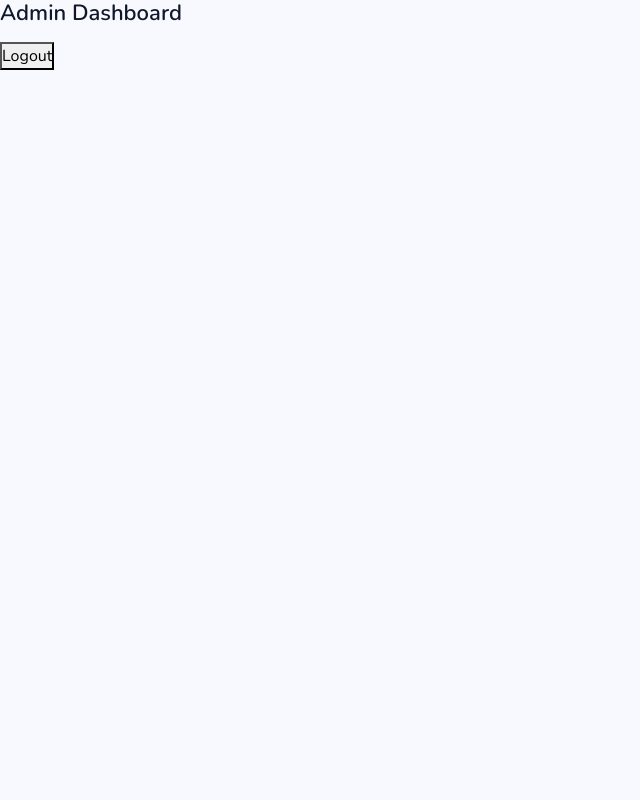
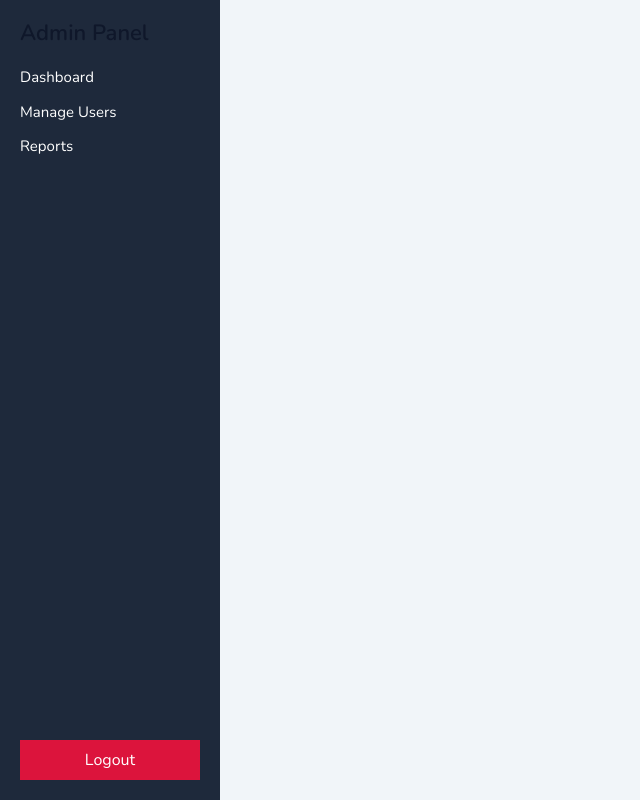
Before and after one commit to nichelleis/Bambinoo, a React (Vite) app in the folder frontend/: page /admin in a window 1280 px wide. Shown: the whole page, without its empty margins (0-640 px from the left). Built offline with nearby package versions, Linux system fonts and the light colour scheme; a web font is replaced by a local one.

Commit message:
Add sidebar and dashboard structure in admin layout

```diff
--- a/frontend/src/layouts/AdminLayout.jsx
+++ b/frontend/src/layouts/AdminLayout.jsx
@@ -1,15 +1,71 @@
+import { Outlet, Link } from "react-router-dom";
+
 export default function AdminLayout() {
+  const handleLogout = () => {
+    localStorage.removeItem("token");
+    window.location.href = "/";
+  };
+
   return (
-    <div>
-      <h2>Admin Dashboard</h2>
-      <button
-        onClick={() => {
-          localStorage.removeItem("token");
-          window.location.href = "/";
-        }}
-      >
-        Logout
-      </button>
+    <div style={styles.container}>
+      <div style={styles.sidebar}>
+        <h2 style={styles.title}>Admin Panel</h2>
+
+        <nav style={styles.nav}>
+          <Link to="/admin" style={styles.link}>Dashboard</Link>
+          <Link to="/admin/users" style={styles.link}>Manage Users</Link>
+          <Link to="/admin/reports" style={styles.link}>Reports</Link>
+        </nav>
+
+        <button onClick={handleLogout} style={styles.logoutBtn}>
+          Logout
+        </button>
+      </div>
+
+      <div style={styles.content}>
+        <Outlet />
+      </div>
     </div>
   );
 }
+
+const styles = {
+  container: {
+    display: "flex",
+    minHeight: "100vh",
+  },
+  sidebar: {
+    width: "220px",
+    background: "#1e293b",
+    color: "#fff",
+    padding: "20px",
+    display: "flex",
+    flexDirection: "column",
+  },
+  title: {
+    marginBottom: "20px",
+  },
+  nav: {
+    display: "flex",
+    flexDirection: "column",
+    gap: "12px",
+  },
+  link: {
+    color: "#fff",
+    textDecoration: "none",
+    fontSize: "15px",
+  },
+  logoutBtn: {
+    marginTop: "auto",
+    padding: "8px",
+    background: "crimson",
+    color: "#fff",
+    border: "none",
+    cursor: "pointer",
+  },
+  content: {
+    flex: 1,
+    padding: "30px",
+    background: "#f1f5f9",
+  },
+};
```
